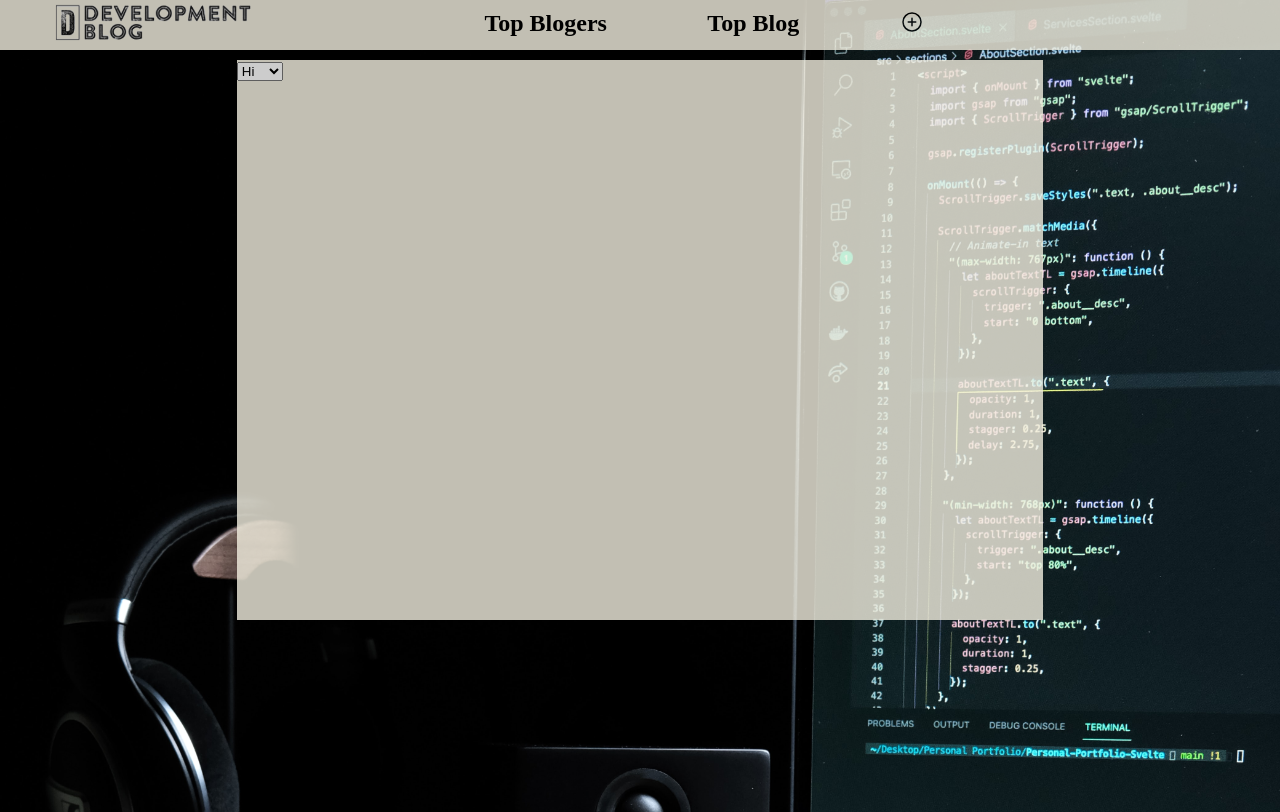
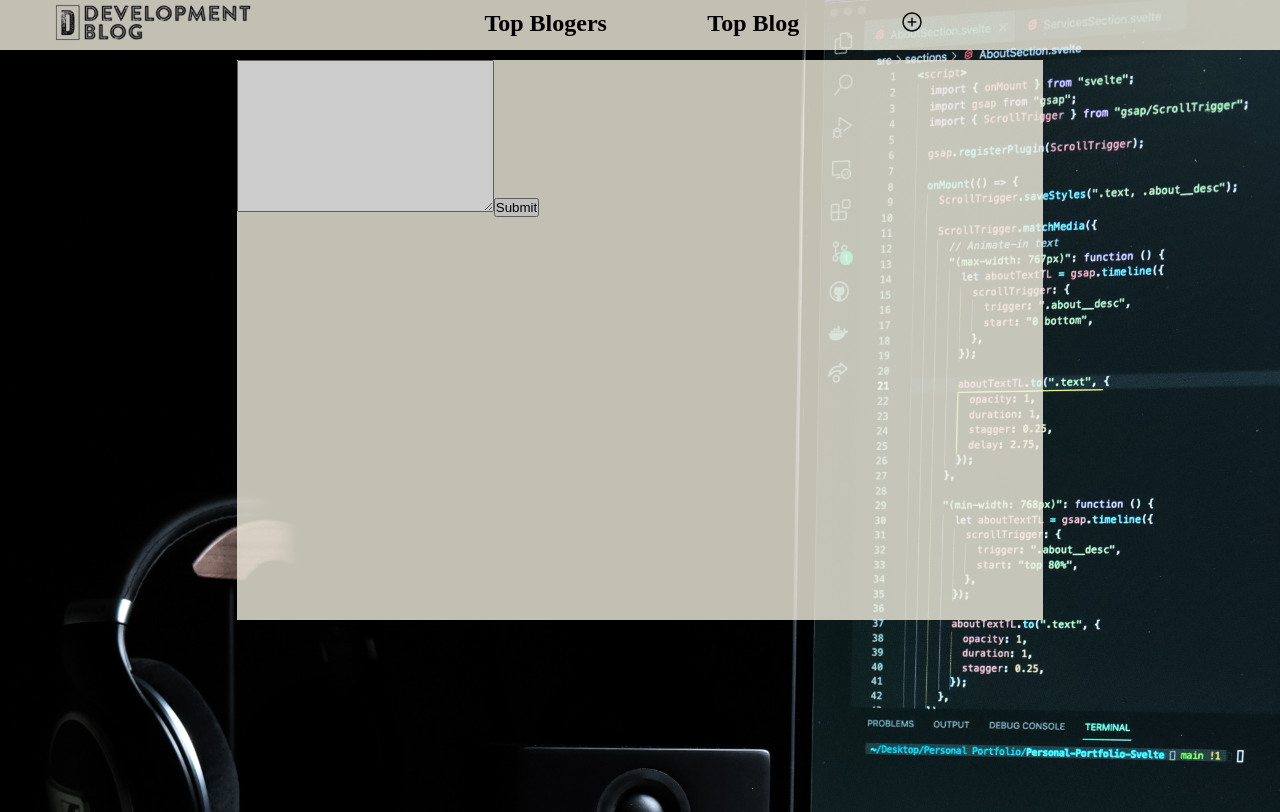
Before and after one commit to gorvardanyan1/DevBlog, a React (Create React App) app in the folder client/: page /blogs/blogCreaterPage in a window 1280 px wide. Built offline with nearby package versions, Linux system fonts and the light colour scheme; a web font is replaced by a local one.

Commit message:
blogBody imitation

```diff
--- a/client/src/components/blogs/blogsMain/BlogCreaterPage.js
+++ b/client/src/components/blogs/blogsMain/BlogCreaterPage.js
@@ -1,13 +1,37 @@
-import React from 'react'
+import React, { useState } from 'react'
 import '../../../style/blogCreaterPage.style.scss'
+import { useNavigate } from 'react-router-dom'
 const BlogCreaterPage = () => {
+    const navigate = useNavigate()
+    const [text, setText] = useState({ blogBody: "" })
+    function handleBlogText(e) {
+        console.log(text);
+        e.preventDefault()
+        fetch('/text', {
+            method: 'POST',
+            headers: {
+                'Content-Type': 'application/json',
+            },
+            body: JSON.stringify(text),
+        })
+            .then((response) => response.json())
+            .then((data) => {
+                navigate('/blogs')
+                return data
+            })
+
+            .catch((error) => {
+                console.error('Error:', error);
+
+            });
+    }
     return (
         <div className='blogCreaterPage'>
-            <select name="alo" id="alo">
-                <option value="hi">Hi</option>
-                <option value="Alo">Alo</option>
-                <option value="Blo">BLo</option>
-            </select>
+            <form method="post" onSubmit={handleBlogText}>
+                <textarea name="text" id="" cols="30" rows="10" onChange={e => setText({ blogBody: e.target.value })}></textarea>
+                <input type="submit" value="Submit" />
+            </form>
+
             {/* <iframe height="300" style={{ width: '100%' }} scrolling="no" title="Untitled" src="https://codepen.io/gorvardanyan1/embed/zYLqywR?default-tab=js%2Cresult" frameborder="no" loading="lazy" allowtransparency="true" allowfullscreen="true">
                 See the Pen <a href="https://codepen.io/gorvardanyan1/pen/zYLqywR">
                     Untitled</a> by Gor (<a href="https://codepen.io/gorvardanyan1">@gorvardanyan1</a>)
```
Also changed, not shown: 2 other files (tests, documents, lock files or other folders).
